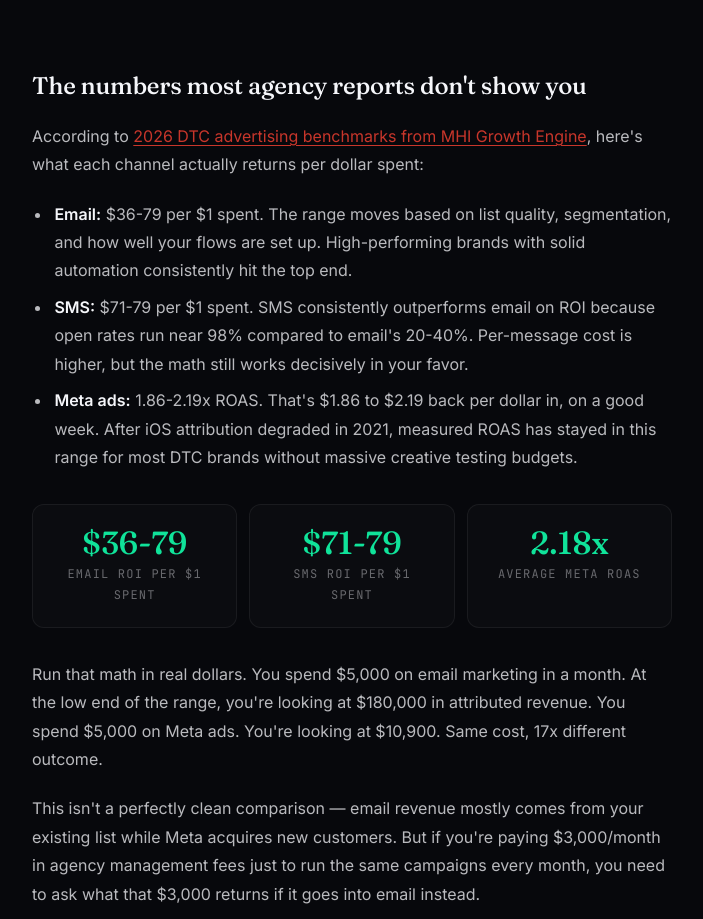
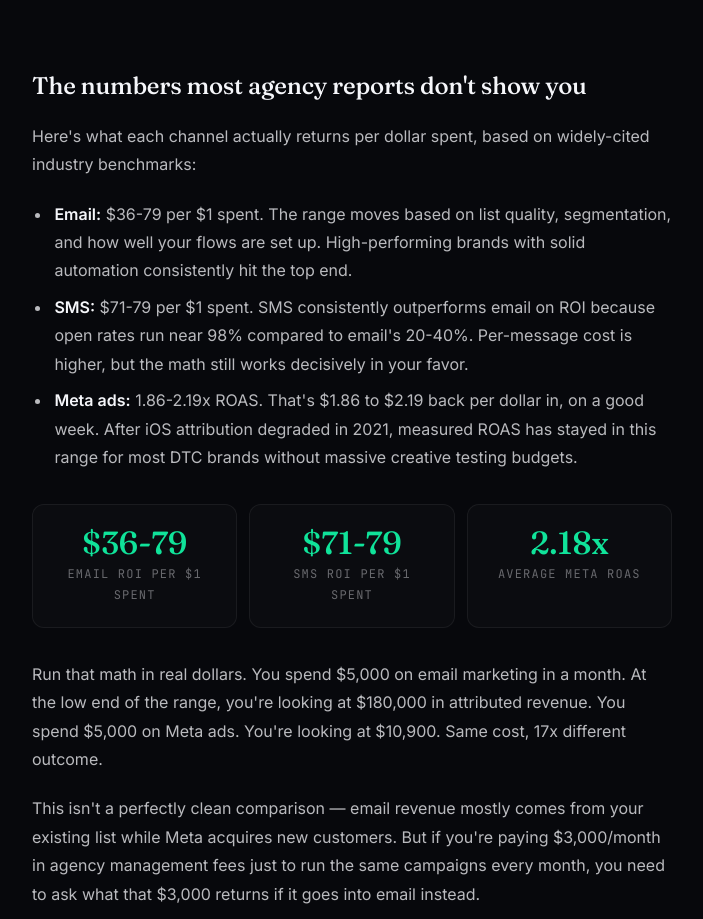
Before and after one commit to dustyboy-23/ventiscale-site, a Next.js app: page /blog/email-sms-roi-vs-meta-ads-dtc-2026 in a window 1280 px wide. Shown: the part 1623-2542 px from the top of the page, without its empty margins (288-991 px from the left). Built offline with nearby package versions, Linux system fonts and the light colour scheme; no server answers.

Commit message:
Blog sweep: remove unsourced stats (batch 13)

```diff
--- a/app/(marketing)/blog/email-sms-roi-vs-meta-ads-dtc-2026/page.tsx
+++ b/app/(marketing)/blog/email-sms-roi-vs-meta-ads-dtc-2026/page.tsx
@@ -222,15 +222,8 @@ export default async function Post() {
           <h2>The numbers most agency reports don&apos;t show you</h2>
 
           <p>
-            According to{" "}
-            <a
-              href="https://mhigrowthengine.com/blog/dtc-advertising-benchmarks-2026/"
-              target="_blank"
-              rel="noopener noreferrer"
-            >
-              2026 DTC advertising benchmarks from MHI Growth Engine
-            </a>
-            , here&apos;s what each channel actually returns per dollar spent:
+            Here&apos;s what each channel actually returns per dollar spent,
+            based on widely-cited industry benchmarks:
           </p>
 
           <ul>
```
